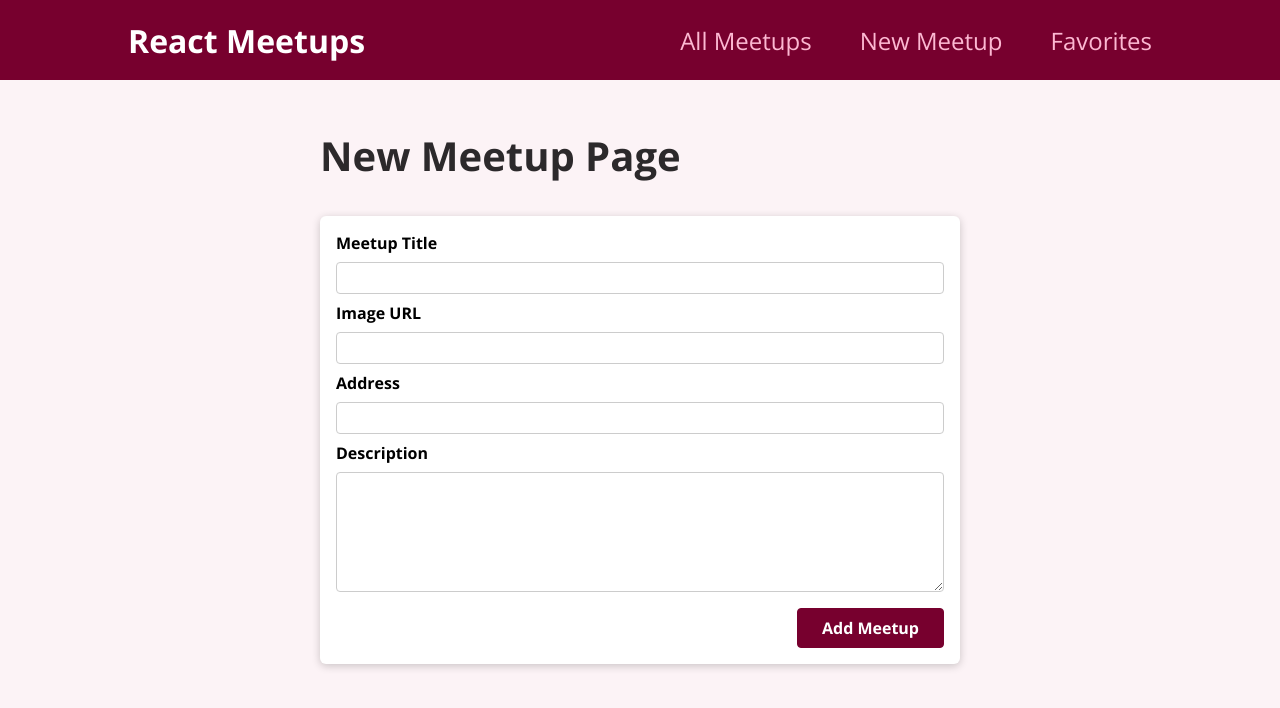
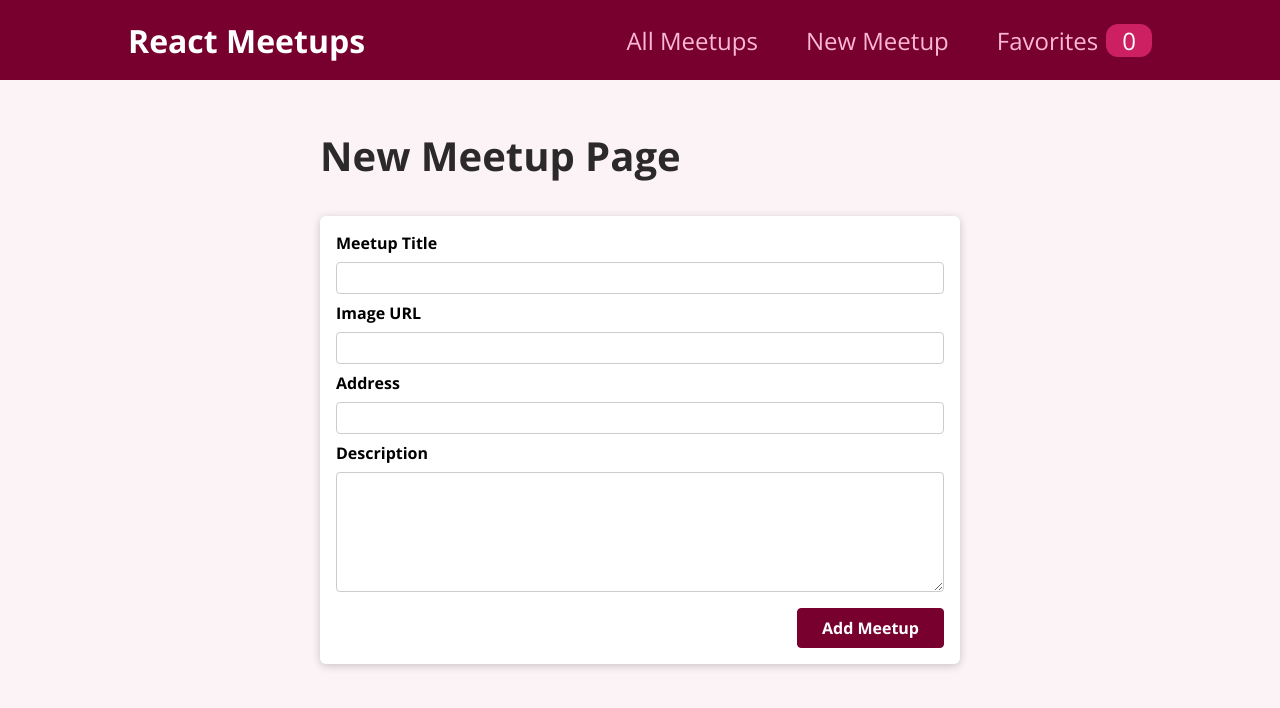
Before and after one commit to fpigeonjr/nextjs-course, a React (Create React App) app: page /new-meetup in a window 1280 px wide. Shown: the top 708 px of the page. Built offline with nearby package versions, Linux system fonts and the light colour scheme.

Commit message:
adds bade to fav naviagtion

```diff
--- a/src/components/layout/mainNavigation.js
+++ b/src/components/layout/mainNavigation.js
@@ -1,7 +1,11 @@
 import { Link } from 'react-router-dom'
 import classes from './mainNavigation.module.css'
+import { useContext } from 'react'
+import FavoritesContext from '../../store/favorites-context'
 
-export default function MainNavigation() {
+function MainNavigation() {
+  const favoritesCtx = useContext(FavoritesContext)
+
   return (
     <header className={classes.header}>
       <div className={classes.logo}>React Meetups</div>
@@ -14,10 +18,17 @@
             <Link to="/new-meetup">New Meetup</Link>
           </li>
           <li>
-            <Link to="/favorites">Favorites</Link>
+            <Link to="/favorites">
+              Favorites
+              <span className={classes.badge}>
+                {favoritesCtx.totalFavorites}
+              </span>
+            </Link>
           </li>
         </ul>
       </nav>
     </header>
   )
 }
+
+export default MainNavigation
```
